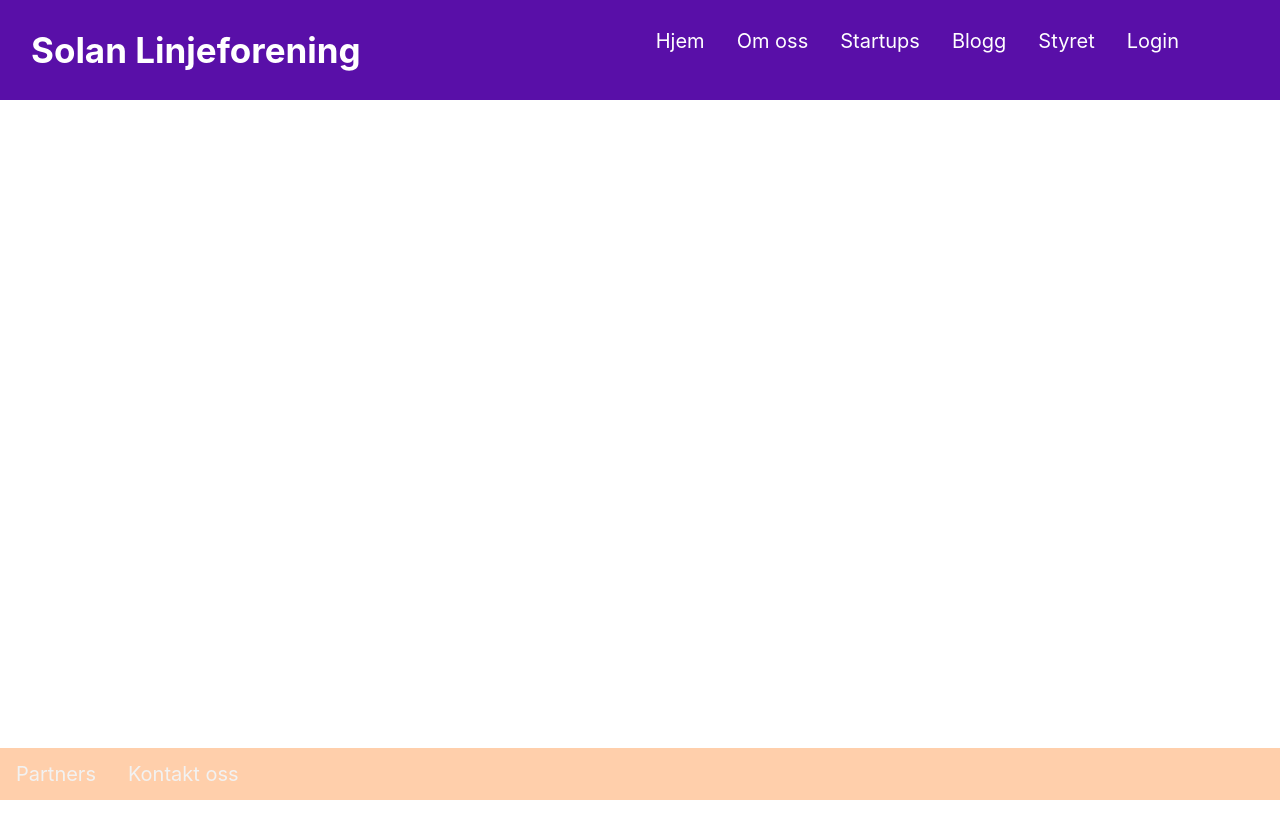
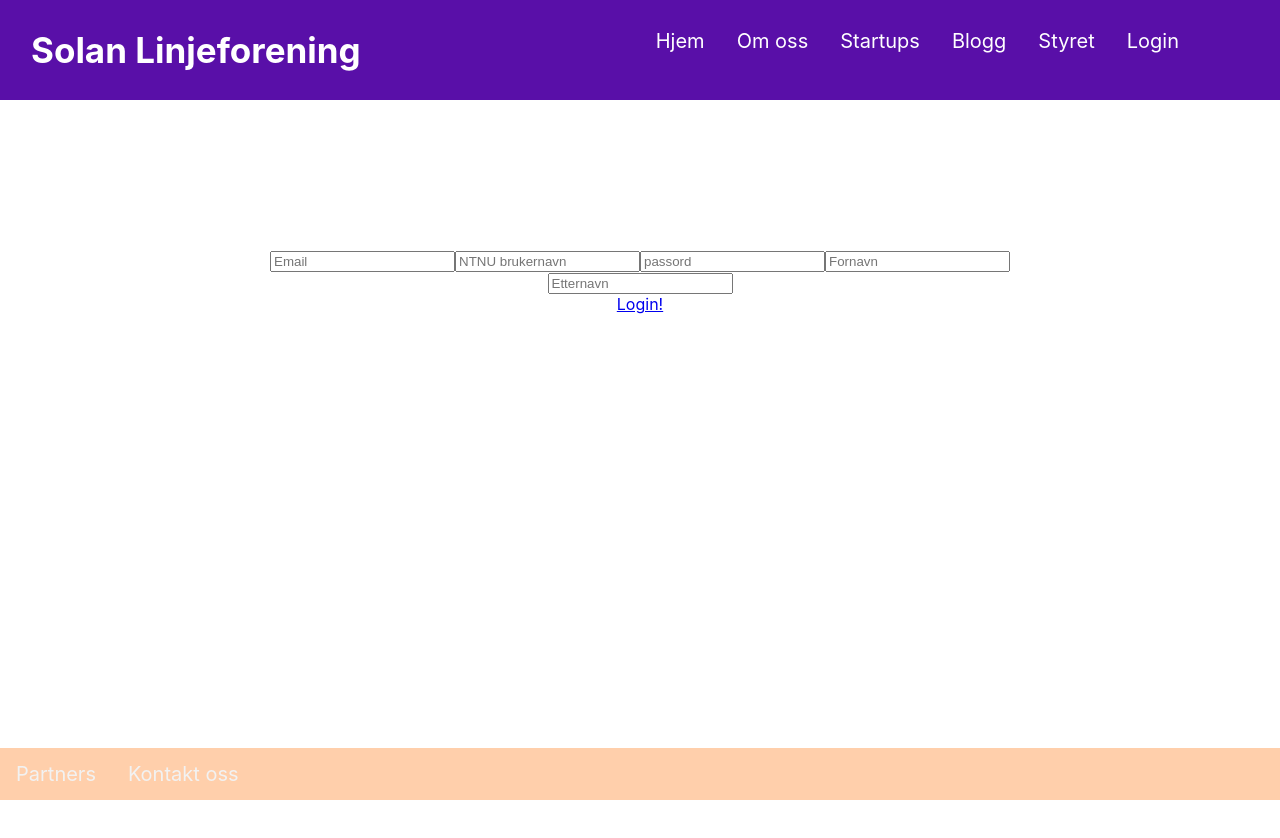
Before and after one commit to monikahm/solan, a React (Create React App) app in the folder Solan/frontend/: page /register in a window 1280 px wide. Shown: the top 838 px of the page. Built offline with nearby package versions, Linux system fonts and the light colour scheme.

Commit message:
Make register page

```diff
--- a/Solan/frontend/src/App.js
+++ b/Solan/frontend/src/App.js
@@ -8,6 +8,7 @@ import CouncilList from './components/council/council'
 import AboutSolan from './components/about/about'
 import KontaktOss from './components/kontaktoss/kontakt-oss'
 import Login from './components/login/login'
+import Register from './components/login/register'
 
 let Home = () => <div></div>
 
@@ -42,6 +43,7 @@ const App = () => {
         <CouncilList path="council">Council</CouncilList>
         <KontaktOss path="kontakt">Kontakt oss</KontaktOss>
         <Login path="login">Login</Login>
+        <Register path="register">Register</Register>
       </Router>
     </div>
   )
--- a/Solan/frontend/src/components/login/login.js
+++ b/Solan/frontend/src/components/login/login.js
@@ -60,7 +60,7 @@ export default function Login() {
               <Link to="/register">Registrer her!</Link>
             </div>
             <Router>
-              <Register path="/register"></Register>
+              <Register path="/register">Register</Register>
             </Router>
           </>
         )}
--- /dev/null
+++ b/Solan/frontend/src/components/login/register.js
@@ -0,0 +1,39 @@
+import React, { useState } from 'react'
+import { useSelector } from 'react-redux'
+import { Router, Link } from '@reach/router'
+import Login from './login'
+
+export default function Register() {
+    const { user, loggedIn } = useSelector((state) => state)
+    const [profile, setProfile] = useState({
+        email: '',
+        ntnu_username: '',
+        password: '',
+        first_name: '',
+        last_name: '',
+    })
+
+    return (
+        <div className="login">
+            {loggedIn ? (
+                <></>
+            ) : (
+                    <>
+                        <form>
+                            <input type="email" placeholder="Email"></input>
+                            <input type="text" placeholder="NTNU brukernavn"></input>
+                            <input type="password" placeholder="passord"></input>
+                            <input type="text" placeholder="Fornavn"></input>
+                            <input type="text" placeholder="Etternavn"></input>
+                        </form>
+                        <div>
+                            <Link to="/login">Login!</Link>
+                        </div>
+                        <Router>
+                            <Login path="/login">Login</Login>
+                        </Router>
+                    </>
+                )}
+        </div>
+    )
+}
```
